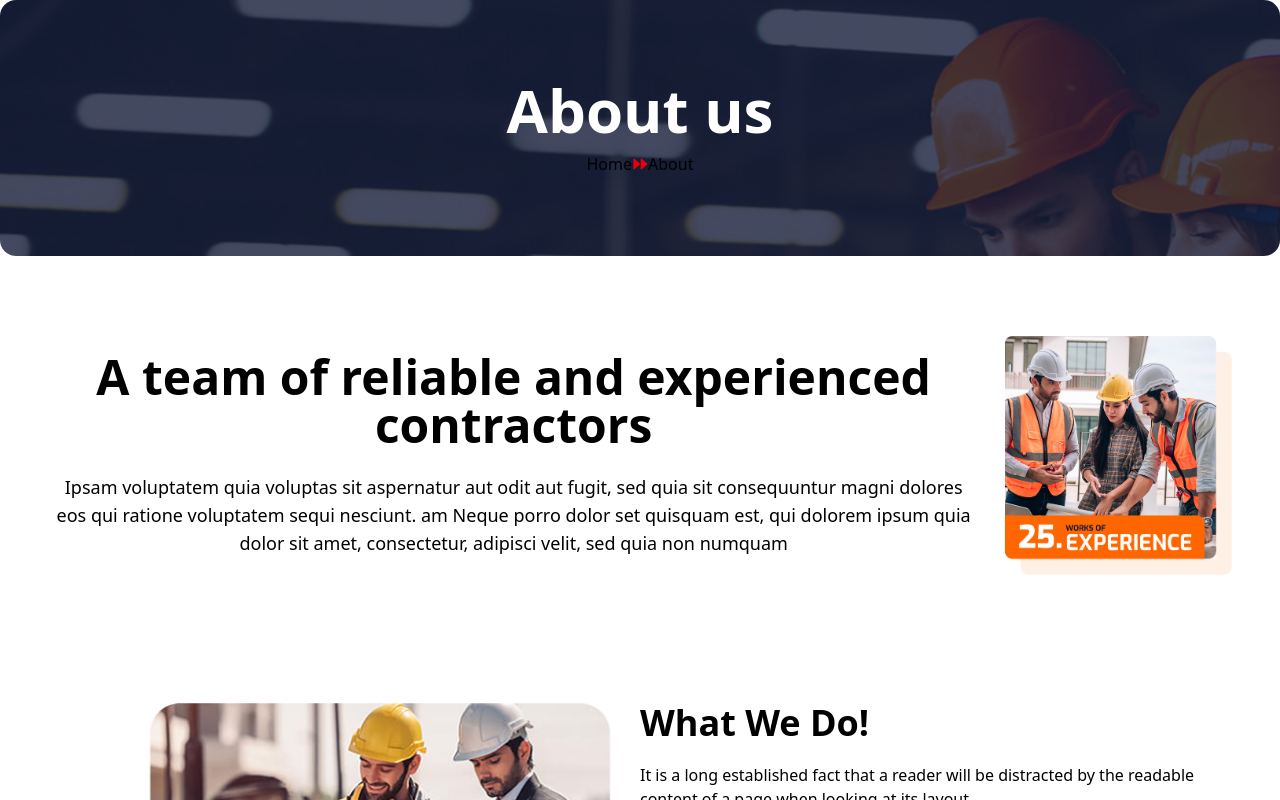
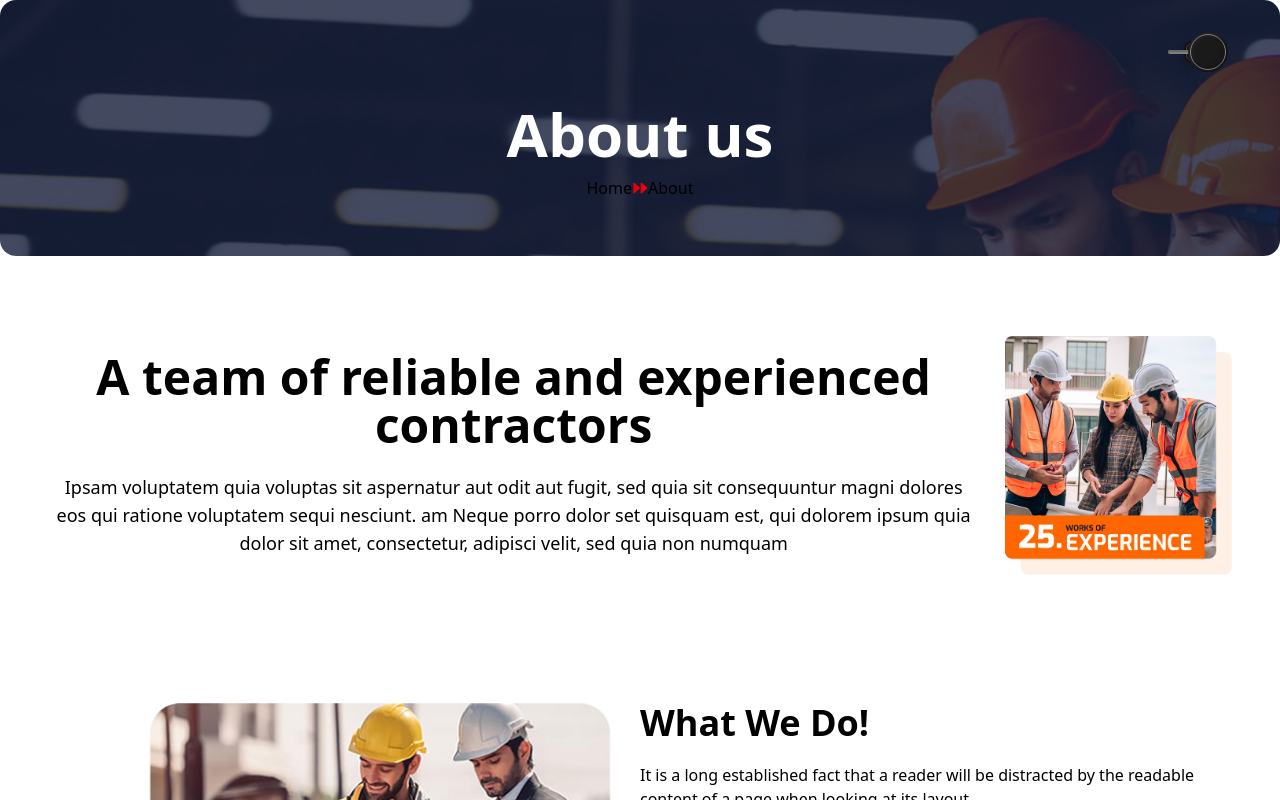
Before and after one commit to mdrobiul-dev/construction-site, a React (Vite) app: page /portfolio in a window 1280 px wide. Shown: the top 800 px of the page. Built offline with nearby package versions, Linux system fonts and the light colour scheme.

Commit message:
dark mode done

```diff
--- /dev/null
+++ b/src/components/Utility/DarkBtn.jsx
@@ -0,0 +1,44 @@
+import React from 'react'
+
+const DarkBtn = ({ isDark, onToggle }) => {
+  return (
+    <div>
+      <label
+  className="cursor-pointer relative h-[3em] w-[6em] rounded-full bg-[hsl(0,0%,7%)] shadow-[0px_2px_4px_0px_rgb(18,18,18,0.25),0px_4px_8px_0px_rgb(18,18,18,0.35)]"
+>
+  <span
+    className="absolute inset-[0.1em] rounded-full border-[1px] border-[hsl(0,0%,25%)]"
+  ></span>
+  <div
+    className="absolute left-[0.5em] top-1/2 flex h-[2em] w-[2em] -translate-y-1/2 items-center justify-center rounded-full bg-white shadow-[inset_0px_2px_2px_0px_hsl(0,0%,85%)]"
+  >
+    <div
+      className="h-[1.5em] w-[1.5em] rounded-full bg-[hsl(0,0%,7%)] shadow-[0px_2px_2px_0px_hsl(0,0%,85%)]"
+    ></div>
+  </div>
+  <div
+    className="absolute right-[0.5em] top-1/2 h-[0.25em] w-[1.5em] -translate-y-1/2 rounded-full bg-[hsl(0,0%,50%)] shadow-[inset_0px_2px_1px_0px_hsl(0,0%,40%)]"
+  ></div>
+  <input
+    className="peer h-[1em] w-[1em] opacity-0"
+    id="darkMode"
+    name="darkMode"
+    type="checkbox"
+    checked={isDark}
+    onChange={onToggle}
+  />
+  <span
+    className="absolute left-[0.25em] top-1/2 flex h-[2.5em] w-[2.5em] -translate-y-1/2 items-center justify-center rounded-full bg-[rgb(26,26,26)] shadow-[inset_4px_4px_4px_0px_rgba(64,64,64,0.25),inset_-4px_-4px_4px_0px_rgba(16,16,16,0.5)] duration-300 peer-checked:left-[calc(100%-2.75em)]"
+  >
+    <span className="relative h-full w-full rounded-full">
+      <span
+        className="absolute inset-[0.1em] rounded-full border-[1px] border-[hsl(0,0%,50%)]"
+      ></span>
+    </span>
+  </span>
+</label>
+    </div>
+  )
+}
+
+export default DarkBtn
--- a/src/pages/Portfolio.jsx
+++ b/src/pages/Portfolio.jsx
@@ -1,13 +1,34 @@
-import React from 'react'
+import React, { useState, useEffect } from 'react'
 import { MdNavigateNext } from 'react-icons/md'
 import { TbPlayerTrackNextFilled } from 'react-icons/tb'
+import DarkBtn from '../components/Utility/DarkBtn'
 
 const Portfolio = () => {
+  const [isDark, setIsDark] = useState(false);
+
+  useEffect(() => {
+    // Check if there's a saved theme preference
+    const savedTheme = localStorage.getItem('theme');
+    if (savedTheme) {
+      setIsDark(savedTheme === 'dark');
+    }
+  }, []);
+
+  const toggleDarkMode = () => {
+    const newTheme = !isDark;
+    setIsDark(newTheme);
+    localStorage.setItem('theme', newTheme ? 'dark' : 'light');
+  };
+
   return (
-    <div>
+    <div className={isDark ? 'dark bg-gray-900 text-white' : 'bg-white text-black'}>
         <section>
       <div className='wahid w-full h-64 overflow-hidden rounded-2xl' style={{ backgroundImage: "url('/images/port_sec.png')" }}>
-      <div className='flex flex-col justify-center items-center h-full'>
+      <div className='flex justify-end mr-20 mt-10'>
+        <DarkBtn isDark={isDark} onToggle={toggleDarkMode} />
+      </div>
+
+      <div className='flex flex-col justify-center items-center h-full pb-20'>
         <h2 className='text-white font-bold text-6xl pb-3'>About us</h2>
         <p className='flex items-center text-base'>Home    <span className='flex items-center text-red-600 font-bold'>
             <TbPlayerTrackNextFilled/>
@@ -16,7 +37,7 @@ const Portfolio = () => {
       </div>
       </section>
       <section className='2nd container mx-auto'>
-        <div className='wahid flex justify-center items-center text-center my-20 px-4'>
+        <div className={`wahid flex justify-center items-center text-center my-20 px-4 ${isDark ? 'text-white' : 'text-black'}`}>
             <div>
             <h3 className='font-bold text-5xl pb-6'>A team of reliable and experienced contractors</h3>
             <p className='text-lg text-black'>Ipsam voluptatem quia voluptas sit aspernatur aut odit aut fugit, sed quia sit
@@ -52,7 +73,7 @@ readable content of a page when looking at its layout</p>
           </ul>
         </div>
       </section>
-      <footer className="bg-gray-900 text-white py-12">
+      <footer className={`${isDark ? 'bg-gray-800' : 'bg-gray-900'} text-white py-12`}>
         <div className="max-w-7xl mx-auto px-4">
           <div className="grid grid-cols-1 md:grid-cols-4 gap-8">
             <div>
```
